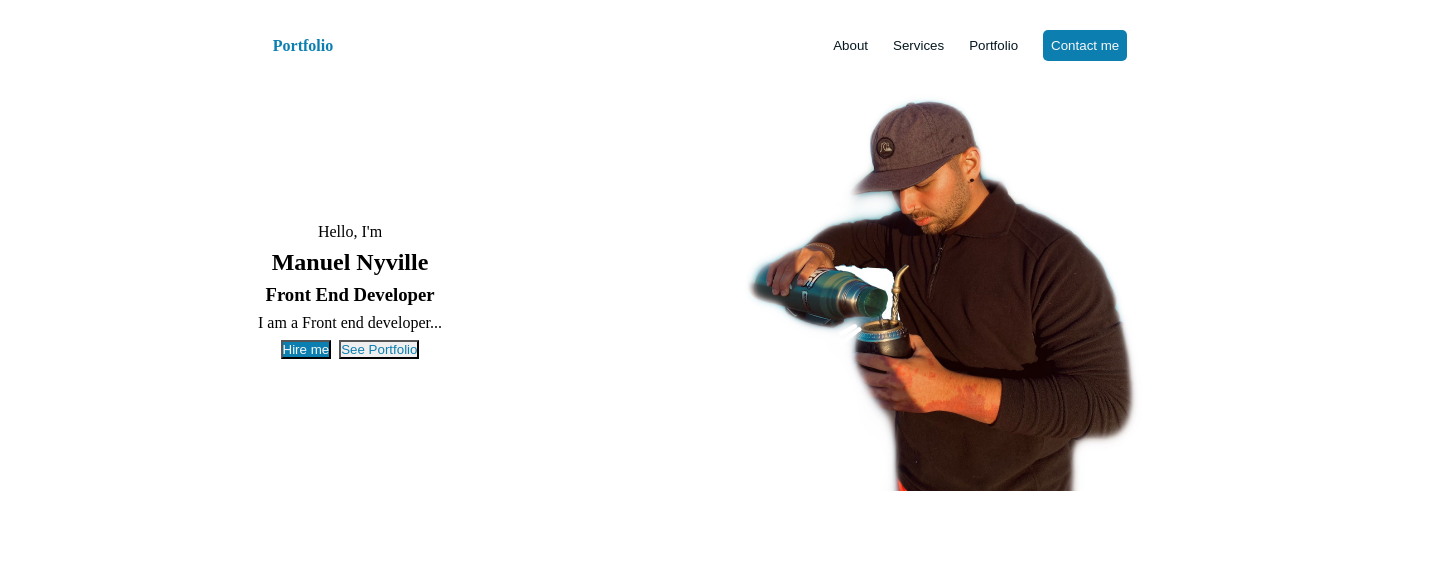
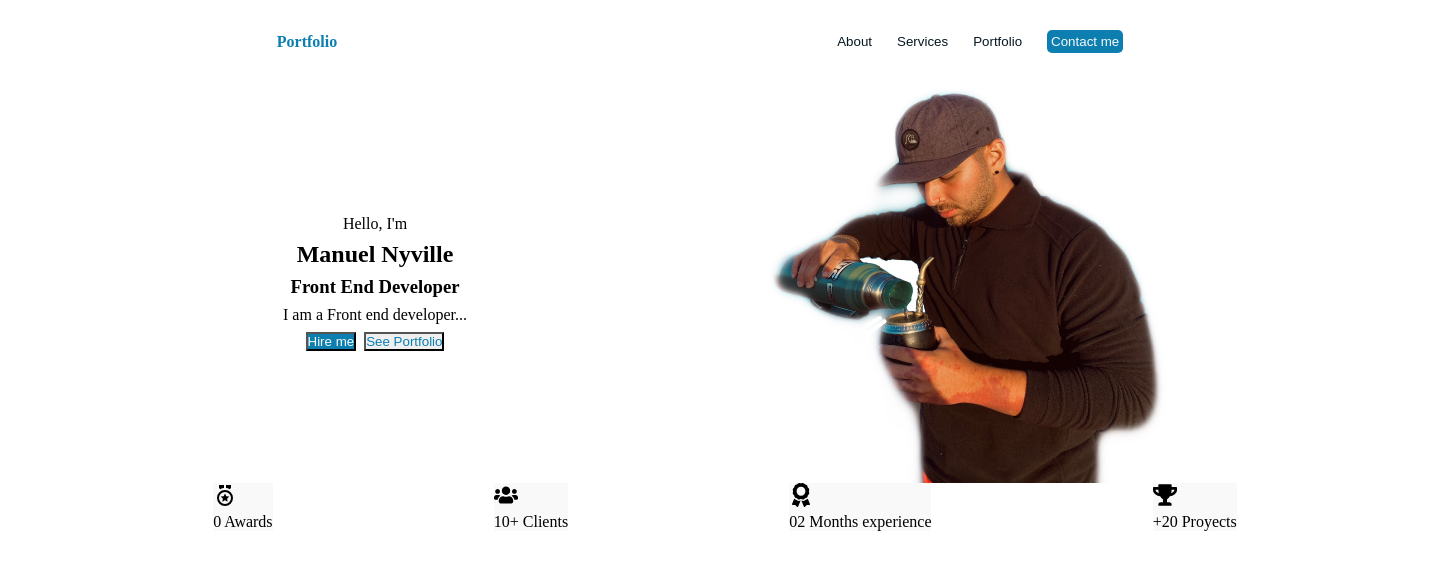
Before and after one commit to Manunyville/Portfolio-tp, a React (Create React App) app: page / in a window 1280 px wide. Shown: the top 570 px of the page, 1450 px wide, since content can reach past the window. Built offline with nearby package versions, Linux system fonts and the light colour scheme; the HTML template or start-up script is replaced by a standard one.

Commit message:
Creacion de las cards

```diff
--- a/src/components/hero/hero.css
+++ b/src/components/hero/hero.css
@@ -2,3 +2,6 @@
     width: 400px;
     height: 400px;
 }
+.divHero{
+    width: 1450px;
+}
--- a/src/components/hero/hero.jsx
+++ b/src/components/hero/hero.jsx
@@ -1,16 +1,22 @@
 import React from "react";
-import { Stack, HStack, VStack, Flex, Button, ButtonGroup, Text, Heading, Image} from '@chakra-ui/react'
+import { Stack, HStack, VStack, Flex, Button, ButtonGroup, Text, Heading, Image, SimpleGrid, Card, CardHeader, CardBody, CardFooter} from '@chakra-ui/react'
 import './hero.css'
 import Foto from '../../assets/img/retrato.jpeg'
+
+import { RiMedalLine } from "react-icons/ri";
+import { FaAward, FaUsers, FaTrophy } from "react-icons/fa";
+
 const Hero = () =>{
 
 
+
     return(
-        <>
-            <div>
+
+        <section>
+            <div className="divHero">
                 <HStack justify={'center'} gap={300}>
                     <VStack justify={"space-around"}>
-                    <Text>Hello, I'm</Text>
+                    <Text >Hello, I'm</Text>
                     <Heading>Manuel Nyville</Heading>
                     <h3>Front End Developer</h3>
                     <Text>I am a Front end developer...</Text>
@@ -24,9 +30,46 @@ const Hero = () =>{
                    <img src={Foto}className="fotoMia" />
                     </HStack>
                 </HStack>
+                <Stack justify={"space-evenly"} flexDirection={"row"} >
+                    <Card bg={'#F9F9F9'}>
+                        <CardHeader>
+                        <Heading size='md'> <RiMedalLine/> </Heading>
+                        </CardHeader>
+                        <CardBody>
+                        <Text>0 Awards</Text>
+                        </CardBody>
+                     </Card>
+                     <Card bg={'#F9F9F9'}>
+                        <CardHeader>
+                        <Heading size='md'>  <FaUsers/></Heading>
+                        </CardHeader>
+                        <CardBody>
+                        <Text>10+ Clients</Text>
+                        </CardBody>
+                     </Card>
+                     <Card bg={'#F9F9F9'}>
+                        <CardHeader>
+                        <Heading size='md'> <FaAward/> </Heading>
+                        </CardHeader>
+                        <CardBody>
+                        <Text>02 Months experience</Text>
+                        </CardBody>
+                     </Card>
+                     <Card bg={'#F9F9F9'}>
+                        <CardHeader>
+                        <Heading size='md'> <FaTrophy/> </Heading>
+                        </CardHeader>
+                        <CardBody>
+                        <Text>+20 Proyects</Text>
+                        </CardBody>
+                     </Card>
+
+                </Stack>
 
             </div>
-        </>
-    )
-}
+        </section>
+            )
+    }
+
+
 export default Hero
--- a/src/components/navbar/navbar.jsx
+++ b/src/components/navbar/navbar.jsx
@@ -19,7 +19,7 @@ const Navbar = () =>{
                     <Button color={'#061820'} border={'none'} bg={'#FFFFFF'} variant='link'>About</Button>
                     <Button color={'#061820'} border={'none'} bg={'#FFFFFF'} variant='link'>Services</Button>
                     <Button  color={'#061820'} border={'none'} bg={'#FFFFFF'} variant='link'>Portfolio</Button>
-                    <Button bg={'#0C7FB0'} color={'#F9F9F9'} padding={8} border={'none'} borderRadius={5}>Contact me</Button>
+                    <Button bg={'#0C7FB0'} color={'#F9F9F9'} padding={4} border={'none'} borderRadius={5} size='xs'>Contact me</Button>
                         </ButtonGroup>
                     </HStack>
                 </nav>
--- a/src/themes.js
+++ b/src/themes.js
@@ -1,5 +1,6 @@
 import { extendTheme } from "@chakra-ui/react";
 import { Button } from "@chakra-ui/react";
+
 export default extendTheme
 
 //     components:{
@@ -11,7 +12,7 @@ export default extendTheme
 //                   color: "#061820",
 //                   border:"none",
 //                   bg:"#FFFFFF",
-//                   variant:"link",
+//                   variant:"link"
 //                 }),
 //             },
 //         },
```
